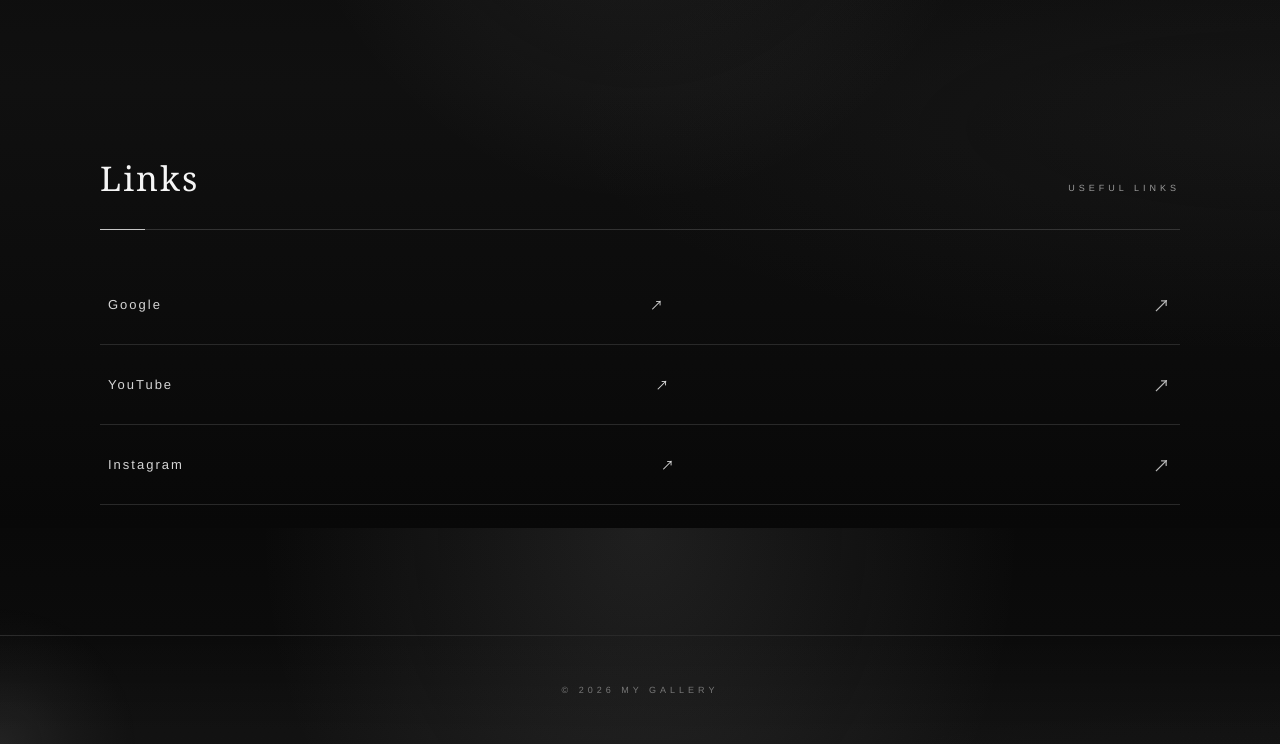
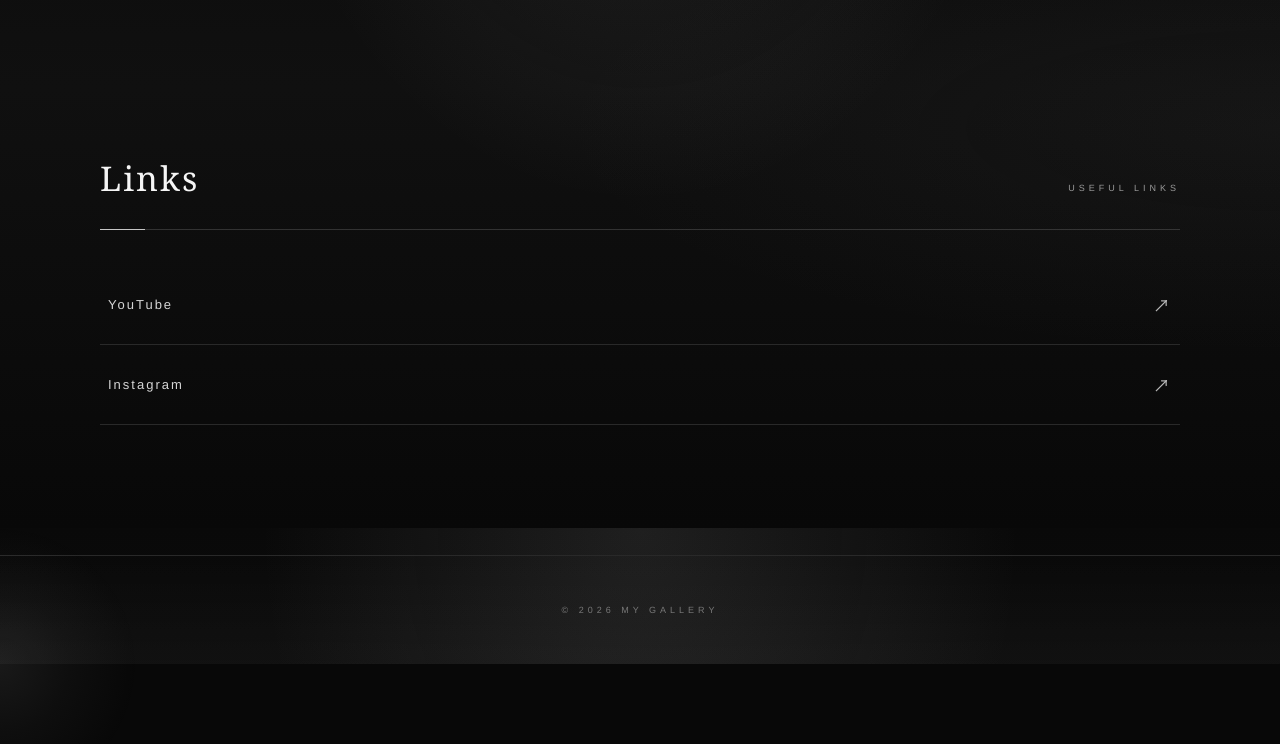
Before and after one commit to tsuba0211-crypto/WEB-page, a plain HTML site: page index.html in a window 1280 px wide. Shown: the part 2672-3416 px from the top of the page. After the commit the page ends 3336 px from the top, so only its background shows below. Drawn offline with Linux system fonts and the light colour scheme.

Commit message:
Refactor index.html structure and scripts

```diff
--- a/index.html
+++ b/index.html
@@ -96,19 +96,12 @@
       </div>
 
       <div class="link-list">
-        <a href="https://www.google.com/" target="_blank" rel="noopener noreferrer">
-          <span>Google</span>
-          <span>↗</span>
+        <a href="https://www.youtube.com/@n_kento_official" target="_blank" rel="noopener noreferrer">
+          <span>YouTube</span>
         </a>
 
-        <a href="https://www.youtube.com/" target="_blank" rel="noopener noreferrer">
-          <span>YouTube</span>
-          <span>↗</span>
-        </a>
-
-        <a href="https://www.instagram.com/" target="_blank" rel="noopener noreferrer">
+        <a href="https://www.instagram.com/kento.nakajima_313/" target="_blank" rel="noopener noreferrer">
           <span>Instagram</span>
-          <span>↗</span>
         </a>
       </div>
     </section>
@@ -253,12 +246,19 @@ document.addEventListener("DOMContentLoaded", () => {
  const secretMessage = document.getElementById("secretMessage");
  const closeSecret = document.getElementById("closeSecret");
 
-  if (visitCount >= 10) {
+ // 初回クリックかどうかを確認
  secretButton.addEventListener("click", (event) => {
+   const alreadySeen = localStorage.getItem("secretMessageSeen");
+
+   if (!alreadySeen) {
      event.preventDefault();
+
      secretMessage.classList.add("active");
+
+     // 初回表示済みとして保存
+     localStorage.setItem("secretMessageSeen", "true");
+   }
   });
-  }
 
   closeSecret.addEventListener("click", () => {
    secretMessage.classList.remove("active");
```
Lines whose indentation alone changed are shown as unchanged.
